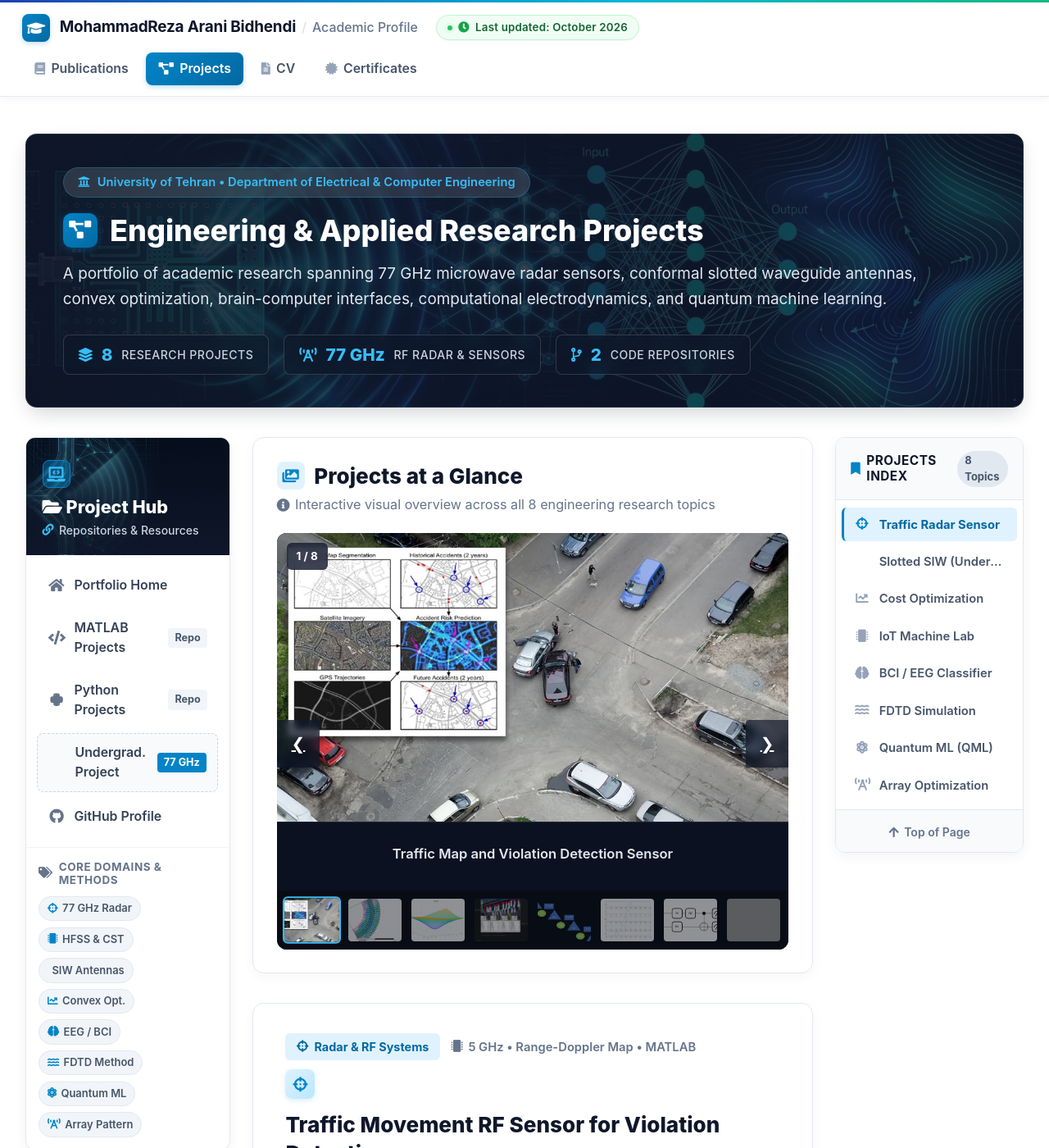
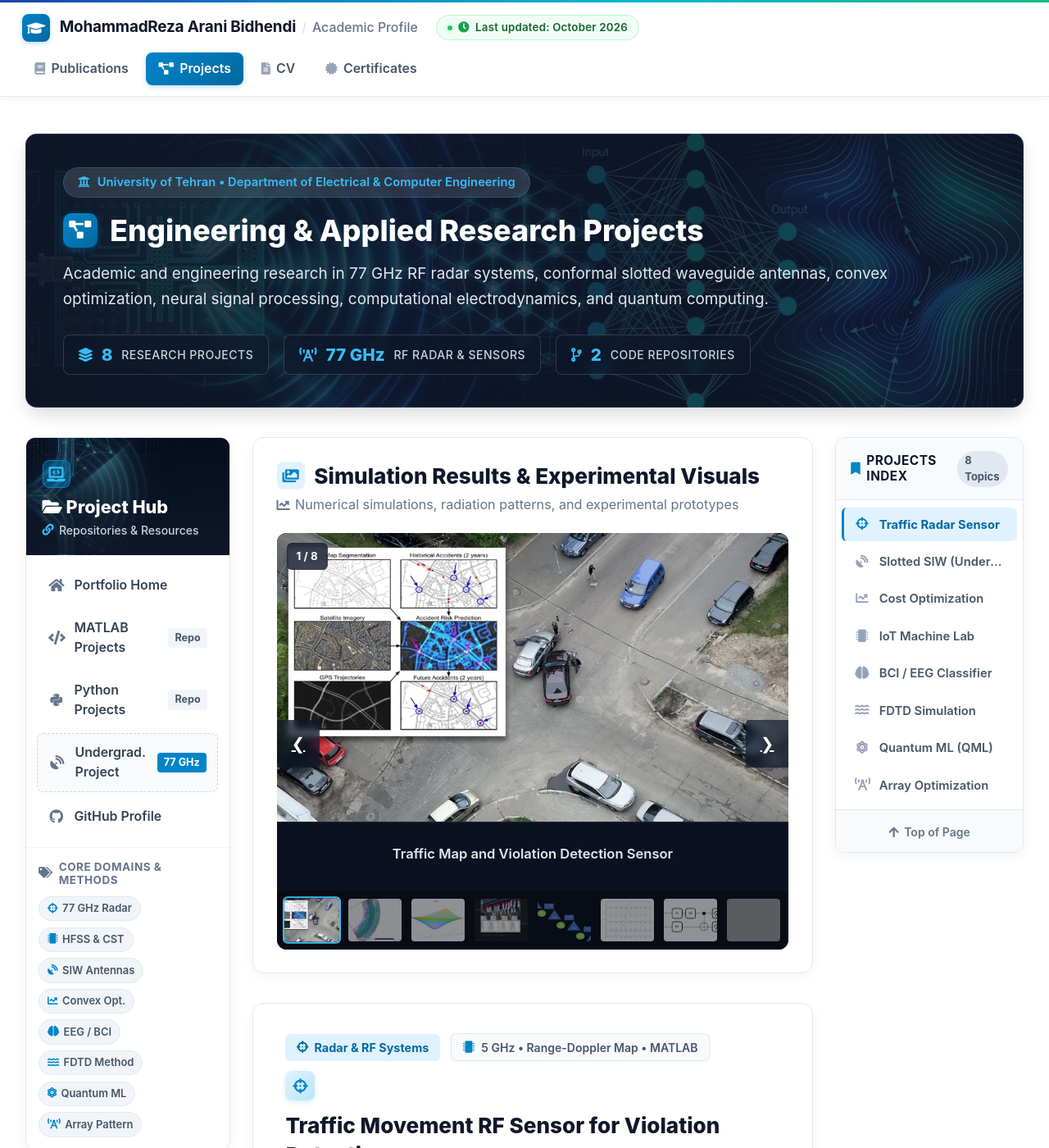
Before and after one commit to MohammadReza-Arani/MohammadReza-Arani.github.io, a Jekyll site: the page built from _pages/Projects.html, in a window 1280 px wide and 1400 px high. Shown: the whole window at 82% size. Built offline with Jekyll 4.4.1, drawn with Linux system fonts in a browser that asks for light colours; formulas are drawn with MathJax 3.

Commit message:
Fix Slotted SIW images and FA5 icons, style tech metadata tags, remove AI wording, and ensure mobile responsive navigation keeps all tabs visible

```diff
--- a/_includes/head/custom.html
+++ b/_includes/head/custom.html
@@ -23,6 +23,7 @@
 <meta name="msapplication-config" content="{{ base_path }}/images/browserconfig.xml?v=M44lzPylqQ">
 <meta name="theme-color" content="#ffffff">
 <link rel="stylesheet" href="{{ base_path }}/assets/css/academicons.css"/>
+<link rel="stylesheet" href="https://cdnjs.cloudflare.com/ajax/libs/font-awesome/5.15.4/css/all.min.css"/>
 
 <script type="text/x-mathjax-config"> MathJax.Hub.Config({ TeX: { equationNumbers: { autoNumber: "all" } } }); </script>
 <script type="text/x-mathjax-config">
--- a/_pages/Projects.html
+++ b/_pages/Projects.html
@@ -23,7 +23,7 @@ redirect_from:
         <span>Engineering & Applied Research Projects</span>
       </h1>
       <p class="projects-hero-desc">
-        A portfolio of academic research spanning 77 GHz microwave radar sensors, conformal slotted waveguide antennas, convex optimization, brain-computer interfaces, computational electrodynamics, and quantum machine learning.
+        Academic and engineering research in 77 GHz RF radar systems, conformal slotted waveguide antennas, convex optimization, neural signal processing, computational electrodynamics, and quantum computing.
       </p>
       <div class="projects-hero-stats">
         <div class="projects-hero-stat-pill">
@@ -85,7 +85,7 @@ redirect_from:
             </li>
             <li class="proj-side-item">
               <a href="#SSIW_Sensor" class="proj-side-link proj-side-highlight" onclick="scrollToProject('SSIW_Sensor'); return false;">
-                <span class="proj-side-icon"><i class="fa fa-satellite-dish"></i></span>
+                <span class="proj-side-icon"><i class="fas fa-satellite-dish"></i></span>
                 <span class="proj-side-text">Undergrad. Project</span>
                 <span class="proj-side-badge proj-badge-accent">77 GHz</span>
               </a>
@@ -105,7 +105,7 @@ redirect_from:
           <div class="proj-side-tags-wrap">
             <span class="proj-tech-pill"><i class="fa fa-crosshairs"></i> 77 GHz Radar</span>
             <span class="proj-tech-pill"><i class="fa fa-microchip"></i> HFSS & CST</span>
-            <span class="proj-tech-pill"><i class="fa fa-satellite-dish"></i> SIW Antennas</span>
+            <span class="proj-tech-pill"><i class="fas fa-satellite-dish"></i> SIW Antennas</span>
             <span class="proj-tech-pill"><i class="fa fa-chart-line"></i> Convex Opt.</span>
             <span class="proj-tech-pill"><i class="fa fa-brain"></i> EEG / BCI</span>
             <span class="proj-tech-pill"><i class="fa fa-water"></i> FDTD Method</span>
@@ -124,9 +124,9 @@ redirect_from:
         <div class="projects-section-header">
           <h2 class="projects-section-title">
             <span class="section-title-icon"><i class="fa fa-images"></i></span>
-            <span>Projects at a Glance</span>
+            <span>Simulation Results & Experimental Visuals</span>
           </h2>
-          <span class="projects-section-sub"><i class="fa fa-info-circle"></i> Interactive visual overview across all 8 engineering research topics</span>
+          <span class="projects-section-sub"><i class="fa fa-chart-line"></i> Numerical simulations, radiation patterns, and experimental prototypes</span>
         </div>
 
         <div class="gallery-container">
@@ -230,11 +230,11 @@ redirect_from:
       <article class="proj-detail-card proj-card-featured" id="SSIW_Sensor">
         <header class="proj-detail-header">
           <div class="proj-badge-line">
-            <span class="proj-cat-pill"><i class="fa fa-satellite-dish"></i> Microwave Antennas & Waveguides</span>
+            <span class="proj-cat-pill"><i class="fas fa-satellite-dish"></i> Microwave Antennas & Waveguides</span>
             <span class="proj-featured-tag"><i class="fa fa-award"></i> Undergraduate Thesis</span>
           </div>
           <h3 class="proj-detail-title">
-            <span class="proj-title-icon-badge"><i class="fa fa-satellite-dish"></i></span>
+            <span class="proj-title-icon-badge"><i class="fas fa-satellite-dish"></i></span>
             <span>Slotted Substrate Integrated Waveguide Sensor (77 GHz)</span>
           </h3>
         </header>
@@ -249,11 +249,11 @@ redirect_from:
           <div class="proj-media-row">
             <div class="proj-media-item">
               <span class="proj-media-caption"><i class="fa fa-microchip"></i> 77 GHz Annular Slotted SIW Sensor Design</span>
-              <img src="{{ base_path }}/images/Annular_SIW_Sensor_Design_HFSS.png" alt="77GHz Annular Slotted SIW Sensor Design">
+              <img src="{{ base_path }}/images/Annular_SIW_Antenna_Design_HFSS.png" alt="77GHz Annular Slotted SIW Sensor Design">
             </div>
             <div class="proj-media-item">
               <span class="proj-media-caption"><i class="fa fa-chart-line"></i> S11 Return Loss Parameter</span>
-              <img src="{{ base_path }}/images/Annular_SIW_Sensor_S11_HFSS.png" alt="S11 Parameter of ASSIW Sensor">
+              <img src="{{ base_path }}/images/Annular_SIW_Antenna_S11_HFSS.png" alt="S11 Parameter of ASSIW Sensor">
             </div>
           </div>
         </div>
@@ -515,7 +515,7 @@ redirect_from:
             </li>
             <li class="proj-toc-item">
               <a href="#SSIW_Sensor" class="proj-toc-link" data-target="SSIW_Sensor" onclick="scrollToProject('SSIW_Sensor'); return false;">
-                <span class="proj-toc-icon"><i class="fa fa-satellite-dish"></i></span>
+                <span class="proj-toc-icon"><i class="fas fa-satellite-dish"></i></span>
                 <span class="proj-toc-text">Slotted SIW (Undergrad)</span>
               </a>
             </li>
@@ -580,7 +580,7 @@ redirect_from:
   </div>
   <ul class="proj-mobile-drawer-menu">
     <li class="proj-mobile-drawer-item"><a href="#Traffic_Sensor" class="proj-toc-link" data-target="Traffic_Sensor" onclick="scrollToProject('Traffic_Sensor'); toggleMobileProjectsToc(false); return false;"><span class="proj-toc-icon"><i class="fa fa-crosshairs"></i></span> <span>Traffic Radar Sensor</span></a></li>
-    <li class="proj-mobile-drawer-item"><a href="#SSIW_Sensor" class="proj-toc-link" data-target="SSIW_Sensor" onclick="scrollToProject('SSIW_Sensor'); toggleMobileProjectsToc(false); return false;"><span class="proj-toc-icon"><i class="fa fa-satellite-dish"></i></span> <span>Slotted SIW (Undergrad)</span></a></li>
+    <li class="proj-mobile-drawer-item"><a href="#SSIW_Sensor" class="proj-toc-link" data-target="SSIW_Sensor" onclick="scrollToProject('SSIW_Sensor'); toggleMobileProjectsToc(false); return false;"><span class="proj-toc-icon"><i class="fas fa-satellite-dish"></i></span> <span>Slotted SIW (Undergrad)</span></a></li>
     <li class="proj-mobile-drawer-item"><a href="#Optimization_GD" class="proj-toc-link" data-target="Optimization_GD" onclick="scrollToProject('Optimization_GD'); toggleMobileProjectsToc(false); return false;"><span class="proj-toc-icon"><i class="fa fa-chart-line"></i></span> <span>Cost Optimization</span></a></li>
     <li class="proj-mobile-drawer-item"><a href="#Machine_LAB" class="proj-toc-link" data-target="Machine_LAB" onclick="scrollToProject('Machine_LAB'); toggleMobileProjectsToc(false); return false;"><span class="proj-toc-icon"><i class="fa fa-microchip"></i></span> <span>IoT Machine Lab</span></a></li>
     <li class="proj-mobile-drawer-item"><a href="#Classifier_BSS" class="proj-toc-link" data-target="Classifier_BSS" onclick="scrollToProject('Classifier_BSS'); toggleMobileProjectsToc(false); return false;"><span class="proj-toc-icon"><i class="fa fa-brain"></i></span> <span>BCI / EEG Classifier</span></a></li>
@@ -1147,12 +1147,22 @@ redirect_from:
 }
 
 .projects-content-scope .proj-tech-meta {
-  font-size: 0.82rem;
+  display: inline-flex;
+  align-items: center;
+  gap: 0.45rem;
+  background: #f8fafc;
+  color: #475569;
+  border: 1px solid #e2e8f0;
+  font-size: 0.78rem;
   font-weight: 600;
-  color: #64748b;
-  display: inline-flex;
-  align-items: center;
-  gap: 0.35rem;
+  padding: 0.3rem 0.75rem;
+  border-radius: 6px;
+  box-shadow: 0 1px 2px rgba(15, 23, 42, 0.03);
+}
+
+.projects-content-scope .proj-tech-meta i {
+  color: #0284c7;
+  font-size: 0.8rem;
 }
 
 .projects-content-scope .proj-title-icon-badge {
@@ -1308,6 +1318,18 @@ redirect_from:
 .projects-content-scope .proj-action-btn:hover {
   transform: translateY(-1px);
   box-shadow: 0 4px 12px rgba(2, 132, 199, 0.35);
+}
+
+/* Ensure Font Awesome 5 Free icons render reliably */
+.projects-content-scope .fas,
+.projects-content-scope .fa {
+  font-family: "Font Awesome 5 Free", "FontAwesome" !important;
+}
+
+.projects-content-scope .fas.fa-satellite-dish:before,
+.projects-content-scope .fa-satellite-dish:before {
+  content: "\f7c0";
+  font-weight: 900;
 }
 
 /* Flash highlight animation when jumped to from TOC */
@@ -1840,7 +1861,6 @@ redirect_from:
       hlinks.classList.add('hidden');
     }
   }
-  }
   window.addEventListener('resize', ensureNavTabsVisible);
 
   /* Initialization */
--- a/_sass/_masthead.scss
+++ b/_sass/_masthead.scss
@@ -150,18 +150,22 @@
   100% { transform: scale(0.95); box-shadow: 0 0 0 0 rgba(34, 197, 94, 0); }
 }
 
-@media (max-width: 600px) {
+@media (max-width: 767px) {
   .masthead {
-  font-family: -apple-system, BlinkMacSystemFont, "Segoe UI", Roboto, "Helvetica Neue", Arial, sans-serif !important;
-  font-size: 16px !important;
-  line-height: 1.5 !important;
-  box-sizing: border-box !important;
+    &__inner-wrap {
+      padding: 0.5rem 0.85rem;
+    }
 
-  * {
-    box-sizing: border-box !important;
-  }
-    &__inner-wrap {
-      padding: 0.6rem 1rem;
+    &__content {
+      flex-direction: column;
+      align-items: stretch;
+      gap: 0.5rem;
+    }
+
+    &__brand-container {
+      width: 100%;
+      justify-content: space-between;
+      gap: 0.5rem;
     }
 
     &__site-title {
@@ -171,6 +175,19 @@
       .brand-divider {
         display: none;
       }
+      .brand-name {
+        font-size: 0.95rem;
+      }
+      .brand-icon {
+        width: 30px;
+        height: 30px;
+        font-size: 0.88rem;
+      }
+    }
+
+    &__updated-pill {
+      font-size: 0.68rem;
+      padding: 0.2rem 0.55rem;
     }
   }
 }
--- a/_sass/_navigation.scss
+++ b/_sass/_navigation.scss
@@ -359,8 +359,7 @@
   }
 }
 
-/* Ensure that on desktop/tablets (>= 768px), ALL tabs are ALWAYS visible inline */
-@media (min-width: 768px) {
+/* Ensure ALL 4 navigation tabs are ALWAYS visible inline across ALL screen sizes (no hamburger dropdown) */
 #site-nav {
   button {
     display: none !important;
@@ -370,6 +369,45 @@
   }
   .visible-links {
     display: flex !important;
+  }
+}
+
+@media (max-width: 767px) {
+  #site-nav {
+    width: 100% !important;
+
+    .visible-links {
+      width: 100% !important;
+      display: flex !important;
+      justify-content: space-between !important;
+      gap: 4px !important;
+      overflow-x: auto !important;
+      -webkit-overflow-scrolling: touch;
+      scrollbar-width: none;
+      &::-webkit-scrollbar {
+        display: none;
+      }
+
+      li {
+        flex: 1 1 0 !important;
+        text-align: center !important;
+        min-width: 0 !important;
+        display: block !important;
+      }
+
+      a {
+        width: 100% !important;
+        justify-content: center !important;
+        padding: 0.38rem 0.2rem !important;
+        font-size: 0.76rem !important;
+        white-space: nowrap !important;
+        border-radius: 6px !important;
+
+        .nav-icon {
+          font-size: 0.72rem !important;
+          margin-right: 3px !important;
+        }
+      }
     }
   }
 }
--- a/assets/js/certificates.js
+++ b/assets/js/certificates.js
@@ -257,9 +257,8 @@
     }
   }
 
-  /* Ensure all header navigation tabs remain visible on desktop */
+  /* Ensure all header navigation tabs remain visible on all screen sizes */
   function ensureNavTabsVisible() {
-    if (window.innerWidth >= 768) {
     var vlinks = document.querySelector('#site-nav .visible-links');
     var hlinks = document.querySelector('#site-nav .hidden-links');
     var btn = document.querySelector('#site-nav button');
@@ -269,7 +268,6 @@
       }
       if (btn) btn.classList.add('hidden');
       hlinks.classList.add('hidden');
-      }
     }
   }
   window.addEventListener('resize', ensureNavTabsVisible);
--- a/assets/js/projects.js
+++ b/assets/js/projects.js
@@ -190,9 +190,8 @@
     }
   }
 
-  /* Keep navigation tabs visible on desktop */
+  /* Keep navigation tabs visible across all screen sizes */
   function ensureNavTabsVisible() {
-    if (window.innerWidth >= 768) {
     var vlinks = document.querySelector('#site-nav .visible-links');
     var hlinks = document.querySelector('#site-nav .hidden-links');
     var btn = document.querySelector('#site-nav button');
@@ -202,7 +201,6 @@
       }
       if (btn) btn.classList.add('hidden');
       hlinks.classList.add('hidden');
-      }
     }
   }
   window.addEventListener('resize', ensureNavTabsVisible);
```
Also changed, not shown: other parts of _pages/Projects.html (+1 -2 lines), assets/js/plugins/jquery.greedy-navigation.js (+6 -52 lines), assets/js/main.min.js. Lines whose indentation alone changed are shown as unchanged.
